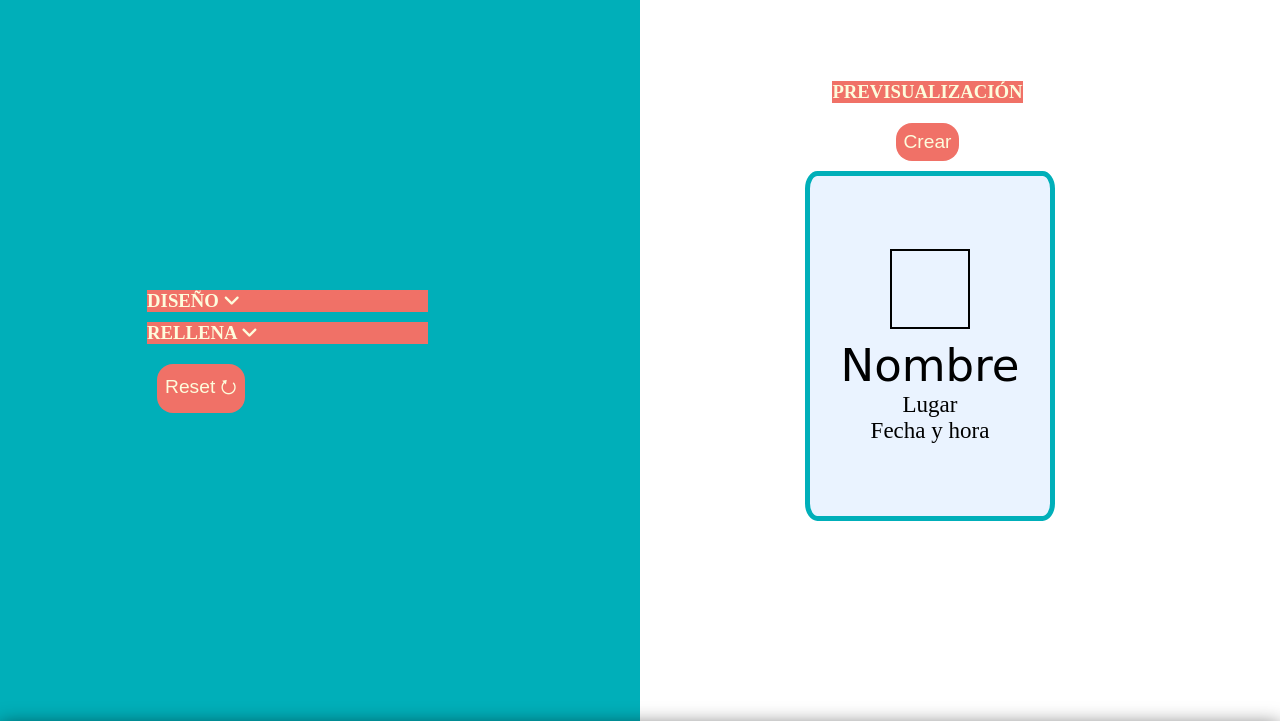
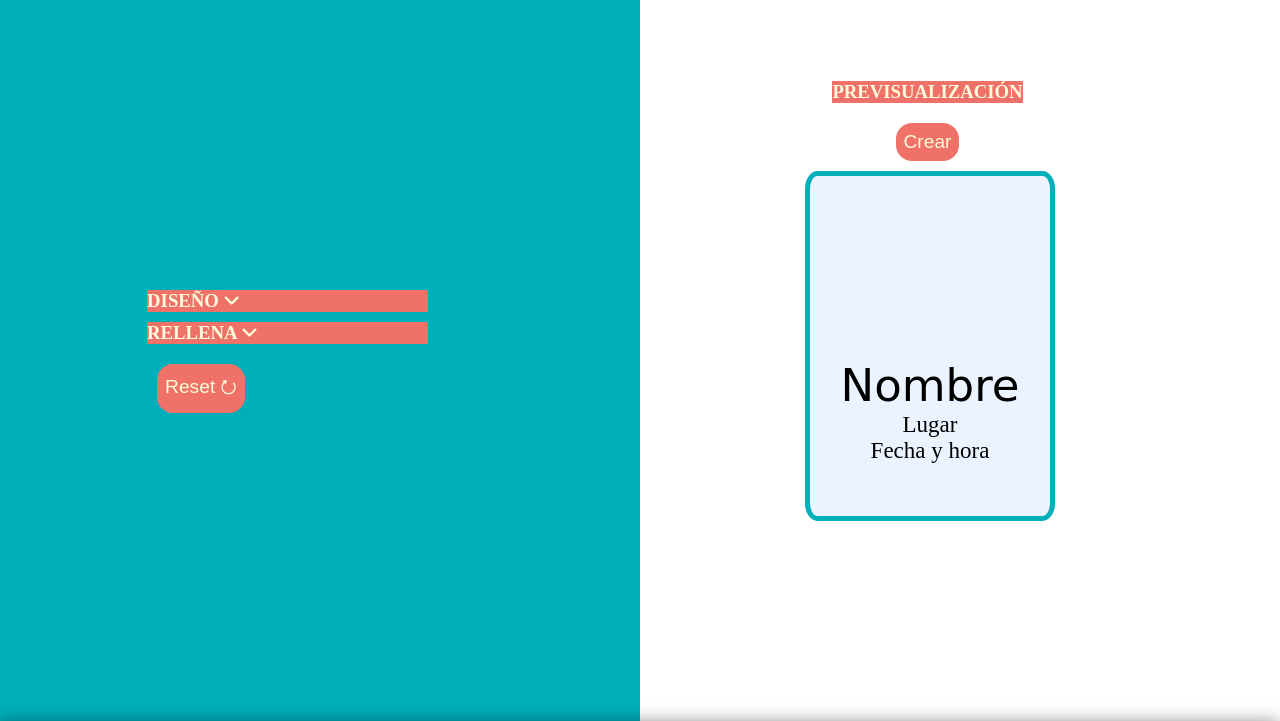
Before and after one commit to krsalvarez/project-promo-A-module-2-team-2, a website built with Vite: page src/pageform.html in a window 1280 px wide. Shown: the part 62-783 px from the top of the page. Built offline with nearby package versions, Linux system fonts and the light colour scheme; a web font is replaced by a local one.

Commit message:
ticket-11 done

```diff
--- a/src/scss/layout/_aside.scss
+++ b/src/scss/layout/_aside.scss
@@ -22,10 +22,13 @@
   justify-content: center;
 }
 
-.image-preview {
-  border: solid 2px;
-  width: 80px;
-  height: 80px;
+.js__profile-image,
+.js__profile-preview {
+  width: 120px; /* Ajusta el tamaño según sea necesario */
+  height: 120px;
+  background-size: cover; /* Ajusta la imagen para que cubra el background */
+  background-position: center; /* Centra la imagen en el contenedor */
+  background-repeat: no-repeat; /* Evita que se repita */
 }
 
 .invitation {
```
